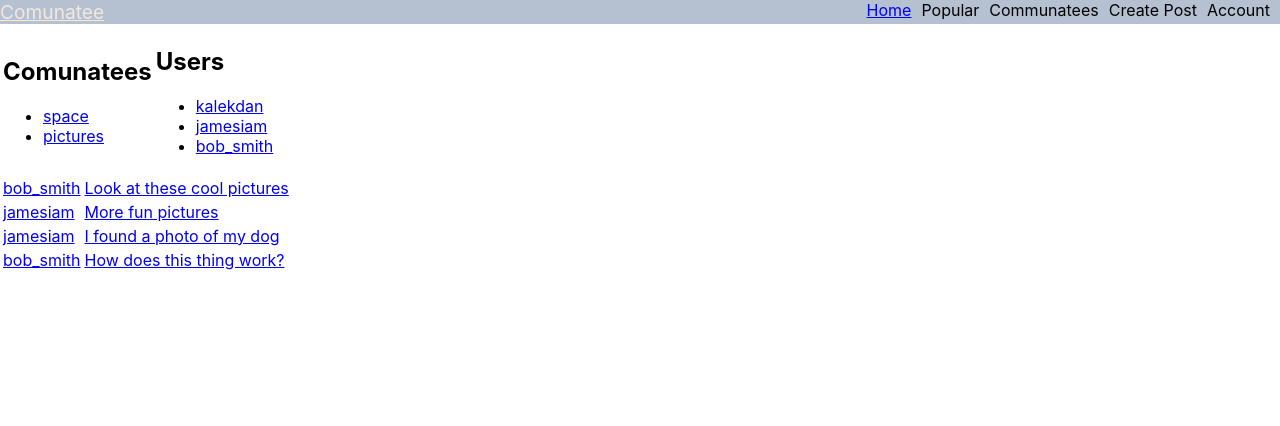
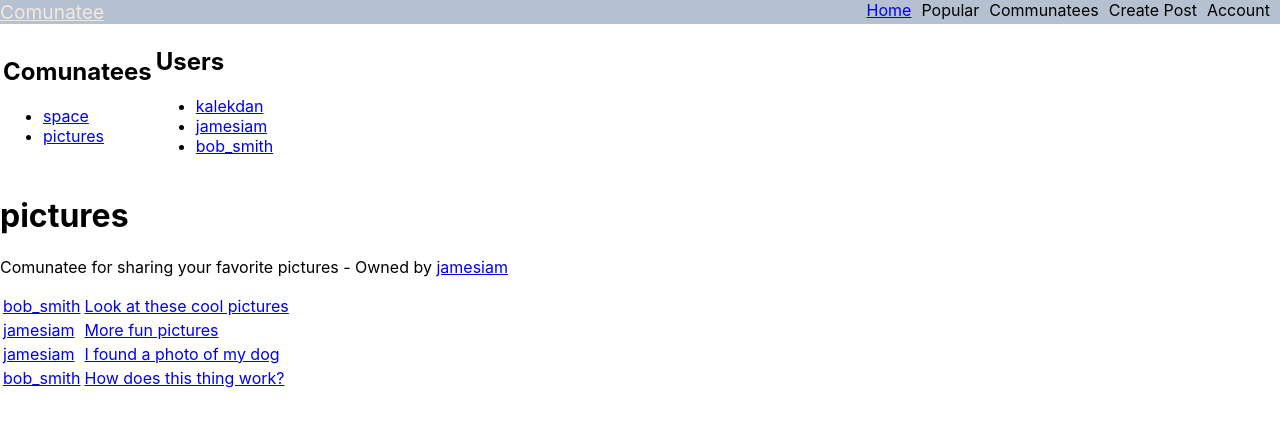
Before and after one commit to Kalekdan/comunatee, a React (Create React App) app: page /c/pictures in a window 1280 px wide. Shown: the top 426 px of the page. Built offline with nearby package versions, Linux system fonts and the light colour scheme.

Commit message:
Added additional fields to comunatee data model

```diff
--- a/src/components/HeaderBar.jsx
+++ b/src/components/HeaderBar.jsx
@@ -10,7 +10,7 @@ const HeaderBar = () => {
             return (
                 <div>
                     <li>
-                        <ComunateeLink comunatee={x} />
+                        <ComunateeLink comunatee={x.name} />
                     </li>
                 </div>
 
--- a/src/data_models/comunatees.json
+++ b/src/data_models/comunatees.json
@@ -1,3 +1,14 @@
 [
-    "space","pictures"
+  {
+    "name": "space",
+    "description": "a place for all things space",
+    "banner": "",
+    "owner": "kalekdan"
+  },
+  {
+    "name": "pictures",
+    "description": "Comunatee for sharing your favorite pictures",
+    "banner": "",
+    "owner": "jamesiam"
+  }
 ]
--- a/src/pages/Comunatee.jsx
+++ b/src/pages/Comunatee.jsx
@@ -1,6 +1,7 @@
 import React from "react";
 import { useParams } from "react-router-dom";
 import posts from "../data_models/posts.json";
+import communatees from "../data_models/comunatees.json";
 import UsernameLink from "../components/UsernameLink";
 import PostLink from "../components/PostLink";
 
@@ -14,17 +15,39 @@ const Comunatee = () => {
       return (
         <tr>
           <td>
-            <UsernameLink username={x.op}/>
+            <UsernameLink username={x.op} />
           </td>
           <td>
-            <PostLink comunatee={comunatee} op={x.op} postId={x.id} text={x.content}></PostLink>
-
-            </td>
+            <PostLink
+              comunatee={comunatee}
+              op={x.op}
+              postId={x.id}
+              text={x.content}
+            ></PostLink>
+          </td>
         </tr>
       );
     });
   };
-  return <table>{getPosts()}</table>;
+
+  const getComunateeSummary = () => {
+    var tempComunatee = communatees.filter((x) => x.name === comunatee)[0];
+    return (
+      <>
+        <p>
+          {tempComunatee.description} - Owned by{" "}
+          <UsernameLink username={tempComunatee.owner}></UsernameLink>
+        </p>
+      </>
+    );
+  };
+  return (
+    <>
+      <h1>{comunatee}</h1>
+      <>{getComunateeSummary()}</>
+      <table>{getPosts()}</table>
+    </>
+  );
 };
 
 export default Comunatee;
--- a/src/pages/Layout.jsx
+++ b/src/pages/Layout.jsx
@@ -19,7 +19,7 @@ const Layout = () => {
     return comunatees.map((x) => {
       return (
         <li>
-          <ComunateeLink comunatee={x} />
+          <ComunateeLink comunatee={x.name} />
         </li>
       );
     });
```
